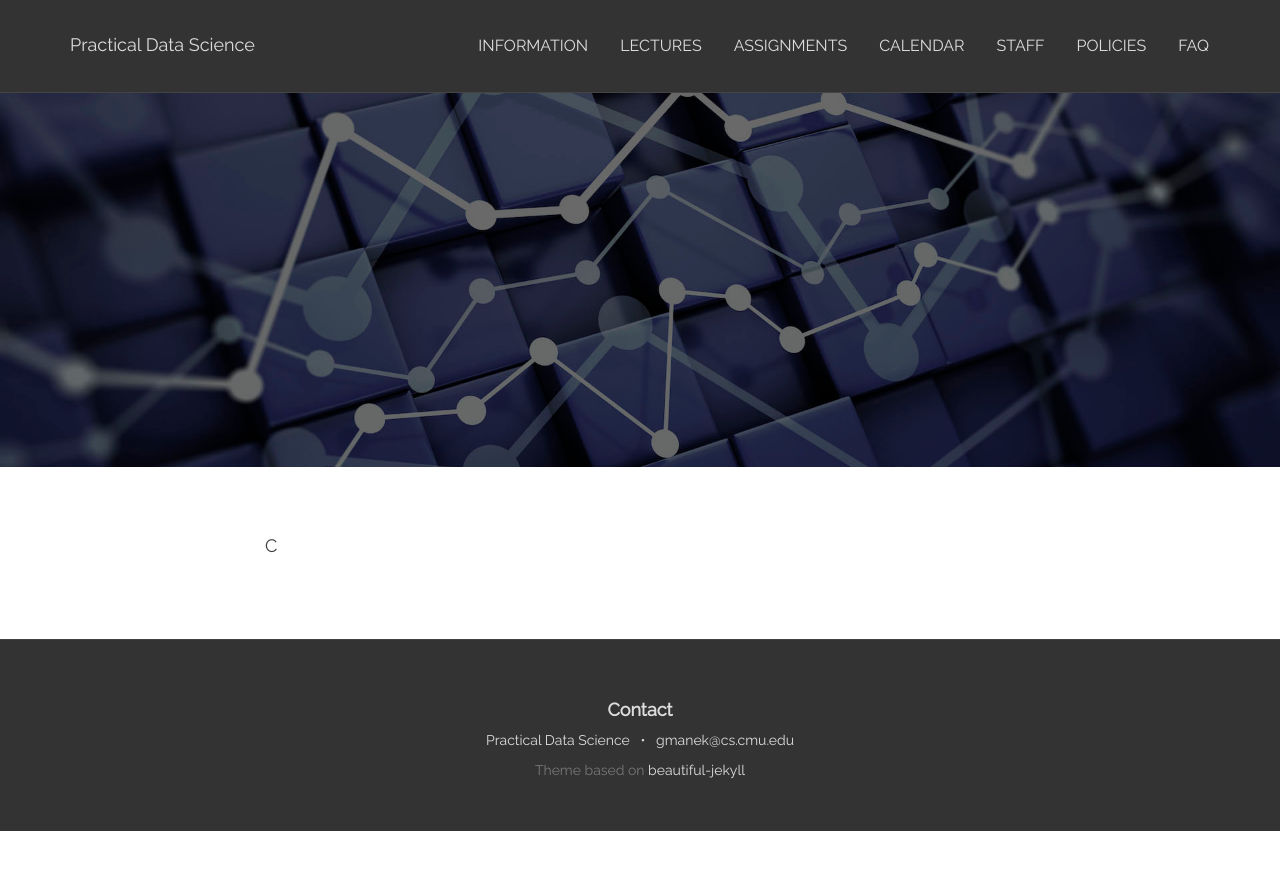
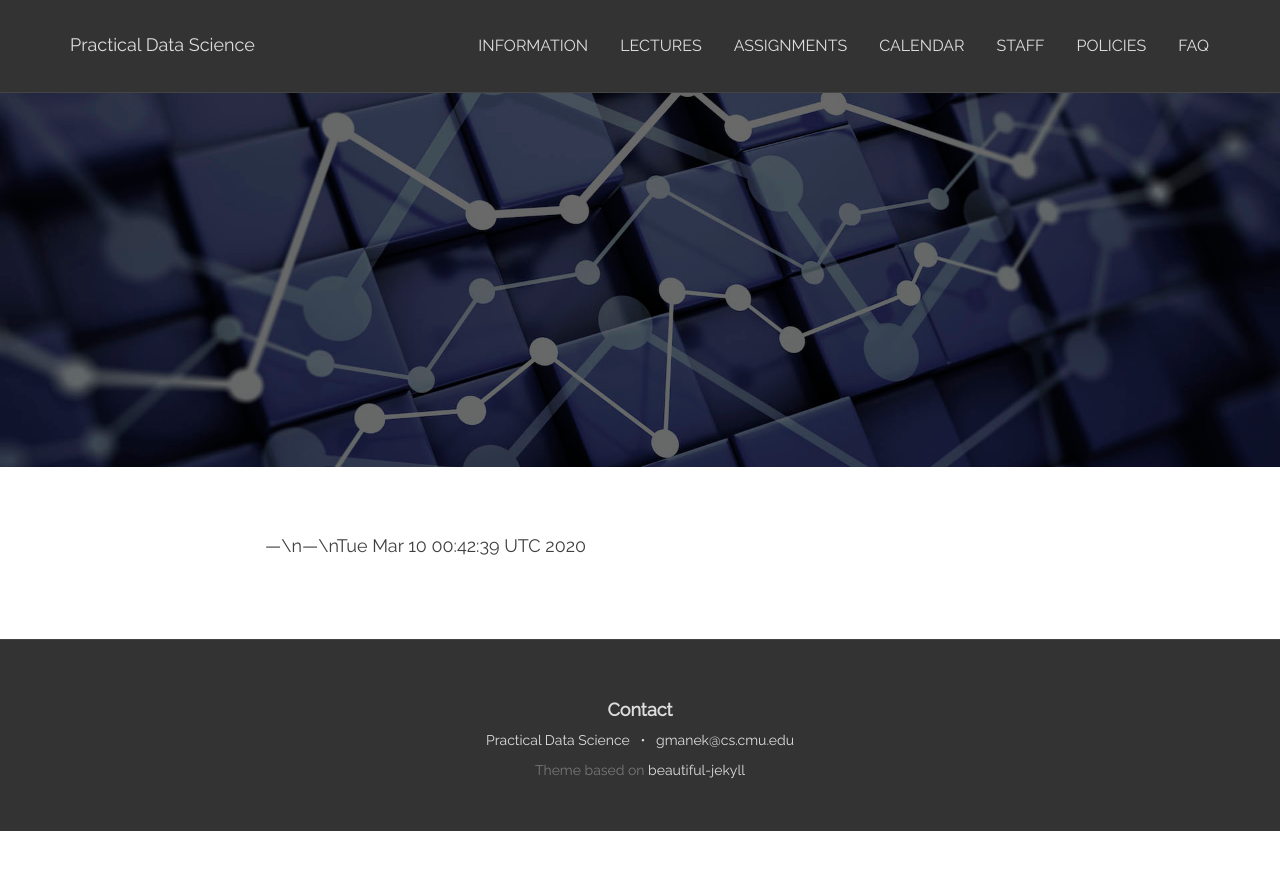
Before and after one commit to AISaturdaysLagos/AI6Lagos, a Jekyll site: the page built from force-update.md, in a window 1280 px wide. Shown: the top 870 px of the page. Built offline with Jekyll 4.4.1, drawn with Linux system fonts in a browser that asks for light colours; nearby versions of some CDN libraries; our own code applies the rules of GitHub Pages for plain Markdown files.

```diff
--- a/force-update.md
+++ b/force-update.md
@@ -1 +1 @@
-C
+---\n---\nTue Mar 10 00:42:39 UTC 2020
```
Also changed, not shown: 1 other file.
